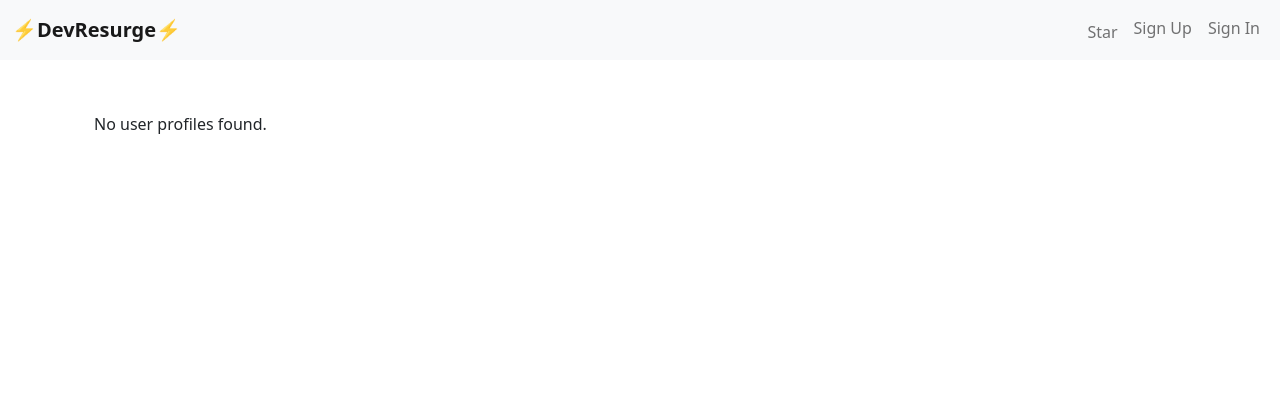
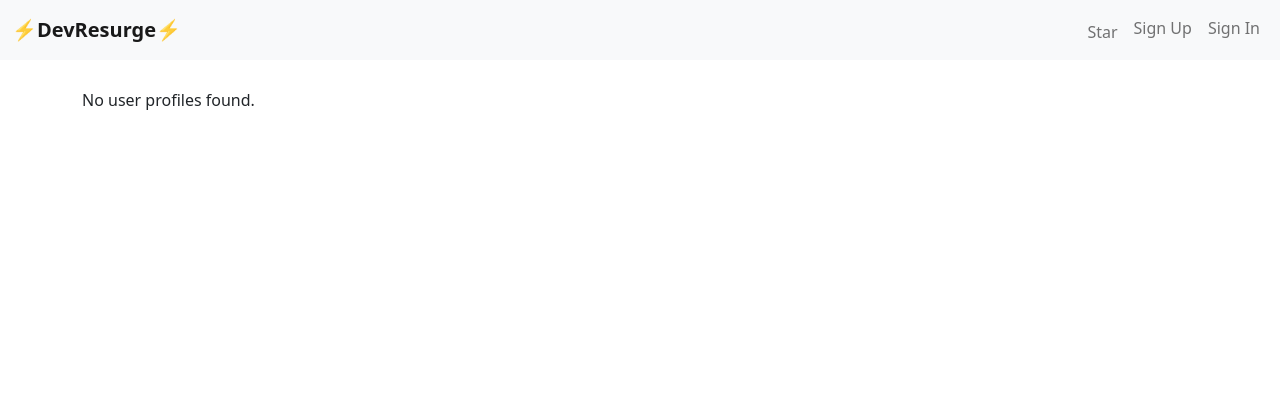
Before and after one commit to hasithsen/devresurge, a Django app: page /u/ in a window 1280 px wide. Shown: the top 420 px of the page. Run offline with Django 5.2, Linux system fonts and the light colour scheme; parts of the project's set-up code (start-up, migrations or seed data) failed here and were passed over; some libraries are stand-ins or nearby versions.

Commit message:
style: Update list view
Signed-off-by: hasithsen <sen.hasith@gmail.com>

```diff
--- a/devresurge/templates/usercatalog/userprofile_list.html
+++ b/devresurge/templates/usercatalog/userprofile_list.html
@@ -5,7 +5,6 @@
 {% block title %}{{ block.super }} | Profiles{% endblock %}
 
 {% block content %}
-<div class="container py-4">
 <h1 class="mb-4"></h1>
 
 {% if userprofile_list %}
@@ -123,7 +122,6 @@
 {% else %}
   <p>No user profiles found.</p>
 {% endif %}
-</div>
 {% endblock content %}
 
 {% block inline_javascript %}
```
Lines whose indentation alone changed are shown as unchanged.
